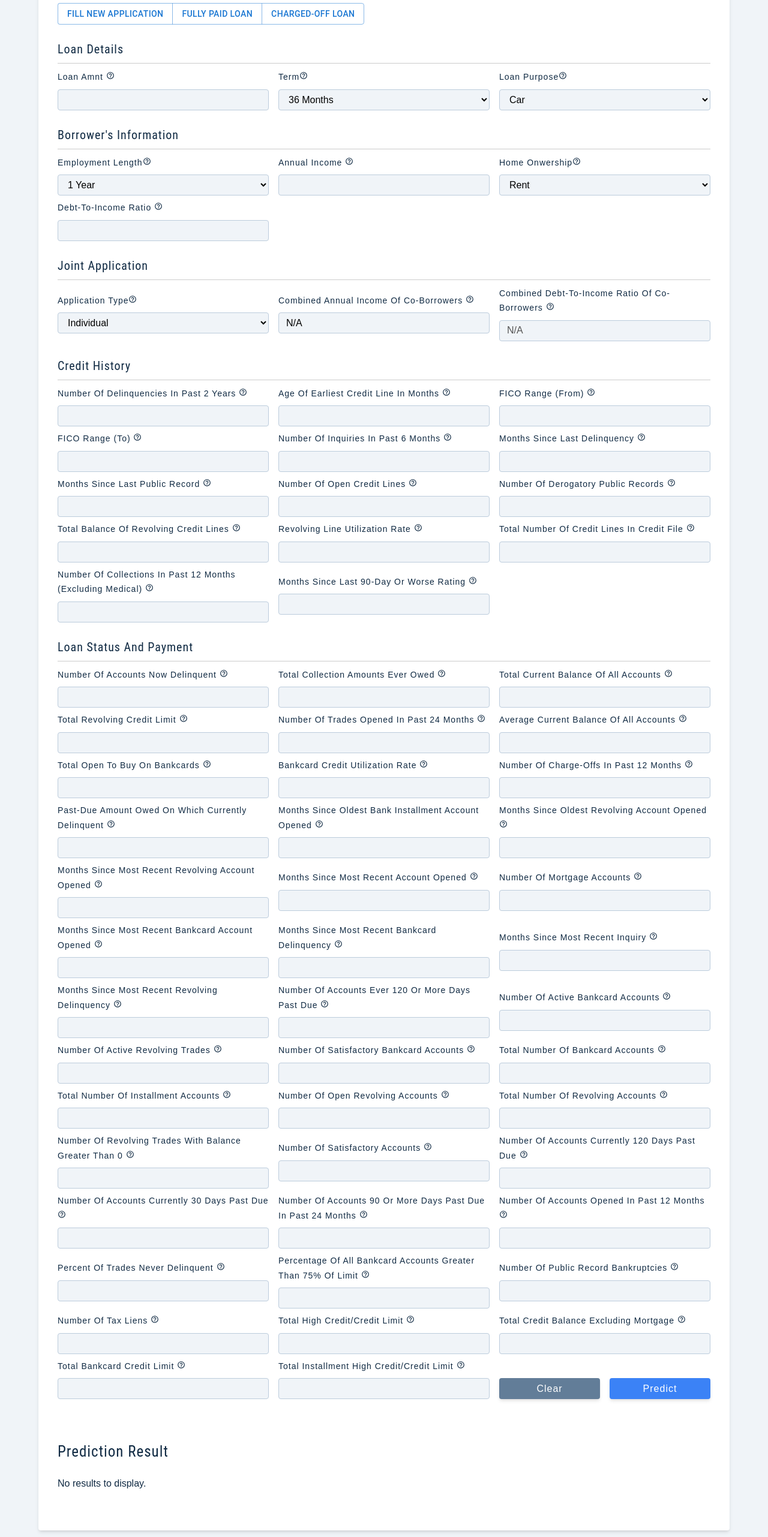
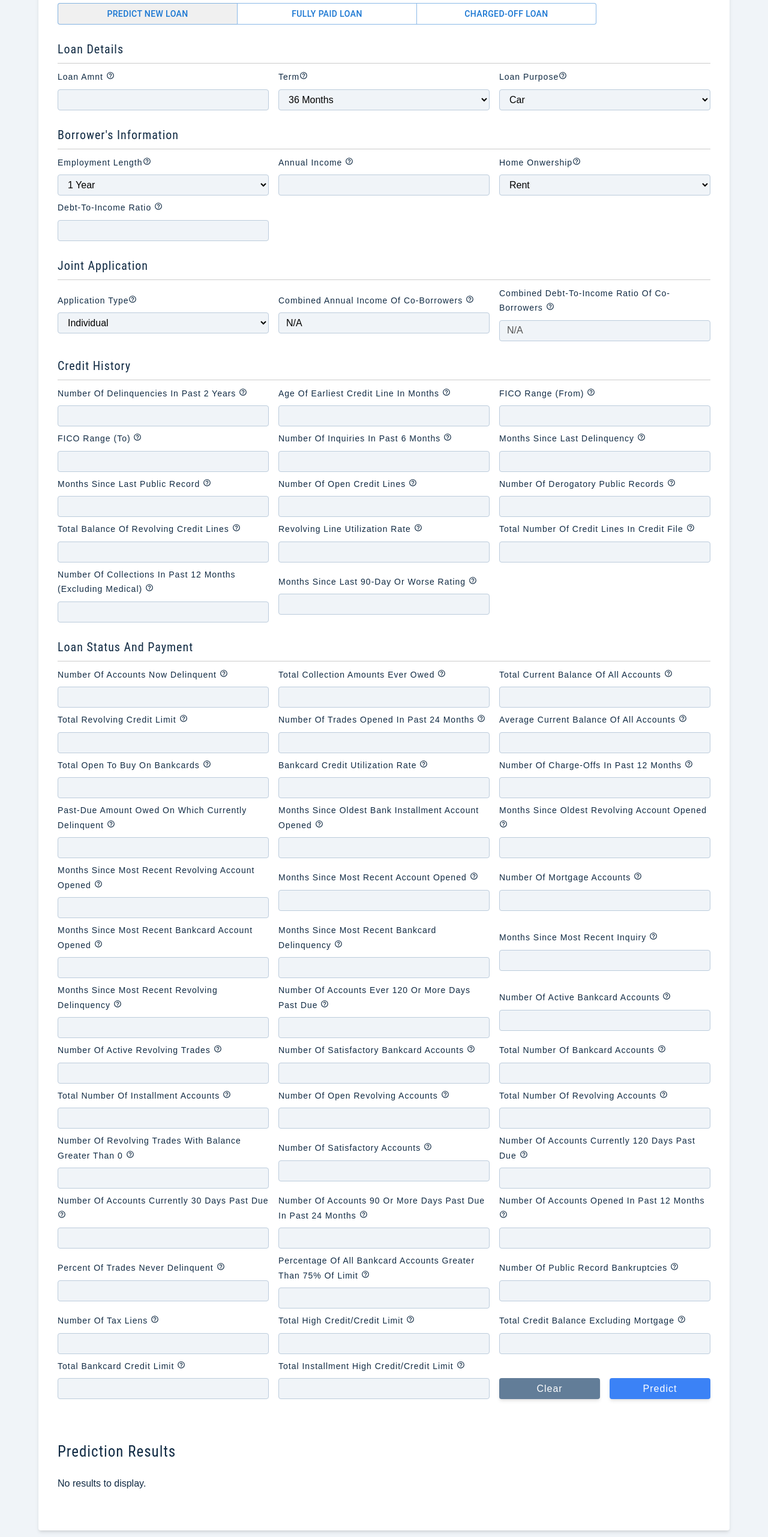
Before and after one commit to jingren0109/project_frontend, a React (Create React App) app: page /#/predict in a window 1280 px wide. Shown: the part 234-2797 px from the top of the page at 60% size. Built offline with nearby package versions, Linux system fonts and the light colour scheme.

Commit message:
add predict results

```diff
--- a/src/assets/wrappers/PredictionResultsContainer.js
+++ b/src/assets/wrappers/PredictionResultsContainer.js
@@ -7,6 +7,11 @@ const Wrapper = styled.section`
   }
   & > h5 {
     font-weight: 700;
+  }
+  .section-style {
+    border-bottom: 1px solid #ccc;
+    padding-bottom: 10px;
+    margin-bottom: 10px;
   }
   .predictionResults {
     display: grid;
--- a/src/components/CasesBar.js
+++ b/src/components/CasesBar.js
@@ -1,4 +1,4 @@
-import React from "react";
+import React, { useState } from "react";
 import Button from "@mui/material/Button";
 import ButtonGroup from "@mui/material/ButtonGroup";
 import {
@@ -10,6 +10,11 @@ import { useDispatch } from "react-redux";
 
 const CasesBar = () => {
   const dispatch = useDispatch();
+  const [selectedCase, setSelectedCase] = useState(null);
+
+  const handleCaseClick = (caseName) => {
+    setSelectedCase(caseName);
+  };
 
   return (
     <div>
@@ -17,13 +22,23 @@ const CasesBar = () => {
         <Button
           onClick={() => {
             dispatch(clearValues());
+            handleCaseClick(null);
+          }}
+          style={{
+            backgroundColor: selectedCase === null ? "#f0f0f0" : "white",
+            width: "300px",
           }}
         >
-          Fill New Application
+          Predict New Loan
         </Button>
         <Button
           onClick={() => {
             dispatch(fullPaiedValues());
+            handleCaseClick("fullyPaid");
+          }}
+          style={{
+            backgroundColor: selectedCase === "fullyPaid" ? "#f0f0f0" : "white",
+            width: "300px",
           }}
         >
           Fully Paid Loan
@@ -31,6 +46,12 @@ const CasesBar = () => {
         <Button
           onClick={() => {
             dispatch(chargedOffValues());
+            handleCaseClick("chargedOff");
+          }}
+          style={{
+            backgroundColor:
+              selectedCase === "chargedOff" ? "#f0f0f0" : "white",
+            width: "300px",
           }}
         >
           Charged-off Loan
--- a/src/components/PredictionResultsContainer.js
+++ b/src/components/PredictionResultsContainer.js
@@ -18,7 +18,7 @@ const PredictionResultsContainer = () => {
   if (!prediction_result) {
     return (
       <Wrapper>
-        <h4>Prediction Result</h4>
+        <h4>Prediction Results</h4>
         <div className="predictionResults">
           <div>No results to display.</div>
         </div>
@@ -27,8 +27,38 @@ const PredictionResultsContainer = () => {
   }
   return (
     <Wrapper>
-      <h5>Prediction Result</h5>
-      <div className="predictionResults">
+      <h3>Prediction Results</h3>
+      <div className="predictionResults section-style">
+        <h5>Nerual Network</h5>
+        <br />
+        <div>
+          Rate: <br />
+          {prediction_result
+            ? `${(prediction_result.value * 100).toFixed(4)}%`
+            : ""}
+        </div>
+        <div>
+          Explanation: <br />
+          {prediction_result?.description}
+        </div>
+      </div>
+      <div className="predictionResults section-style">
+        <h5>eXtreme Gradient Boosting</h5>
+        <br />
+        <div>
+          Rate: <br />
+          {prediction_result
+            ? `${(prediction_result.value * 100).toFixed(4)}%`
+            : ""}
+        </div>
+        <div>
+          Explanation: <br />
+          {prediction_result?.description}
+        </div>
+      </div>
+      <div className="predictionResults section-style">
+        <h5>NN & XGB Weighted Ensemble</h5>
+        <br />
         <div>
           Rate: <br />
           {prediction_result
```
